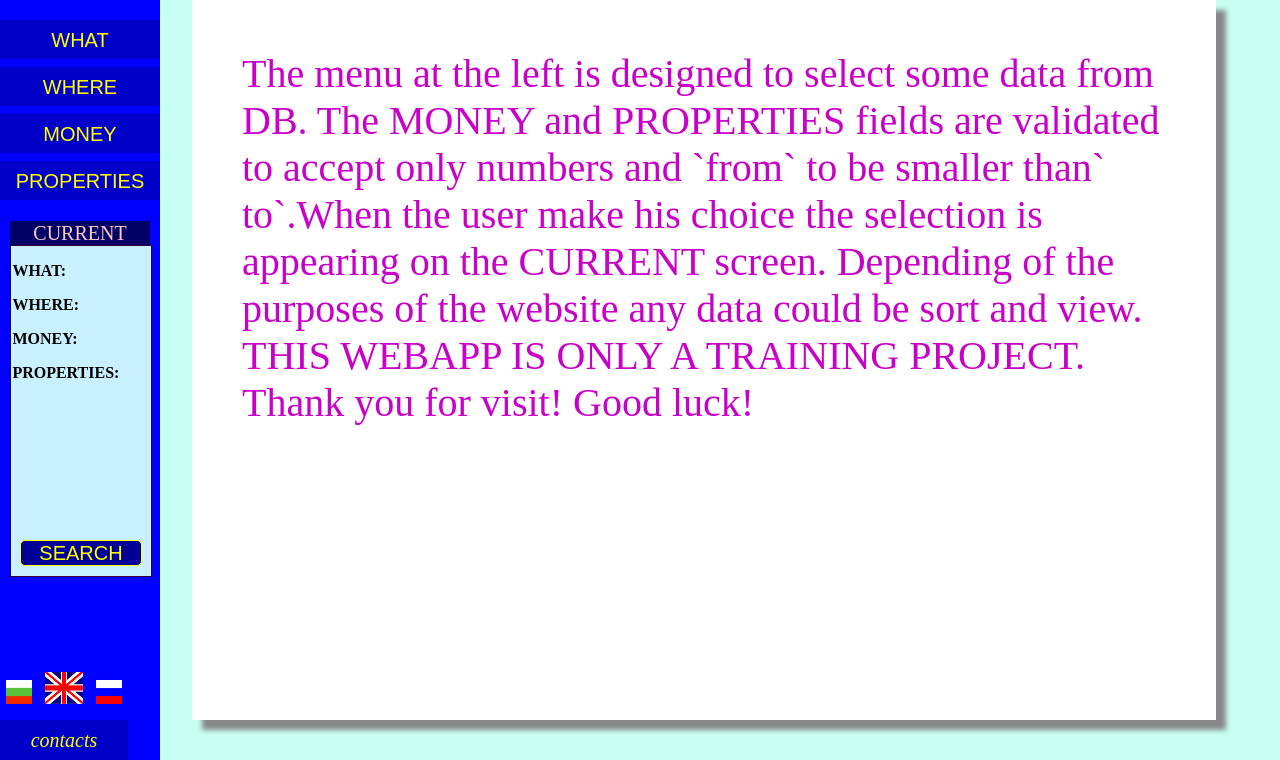
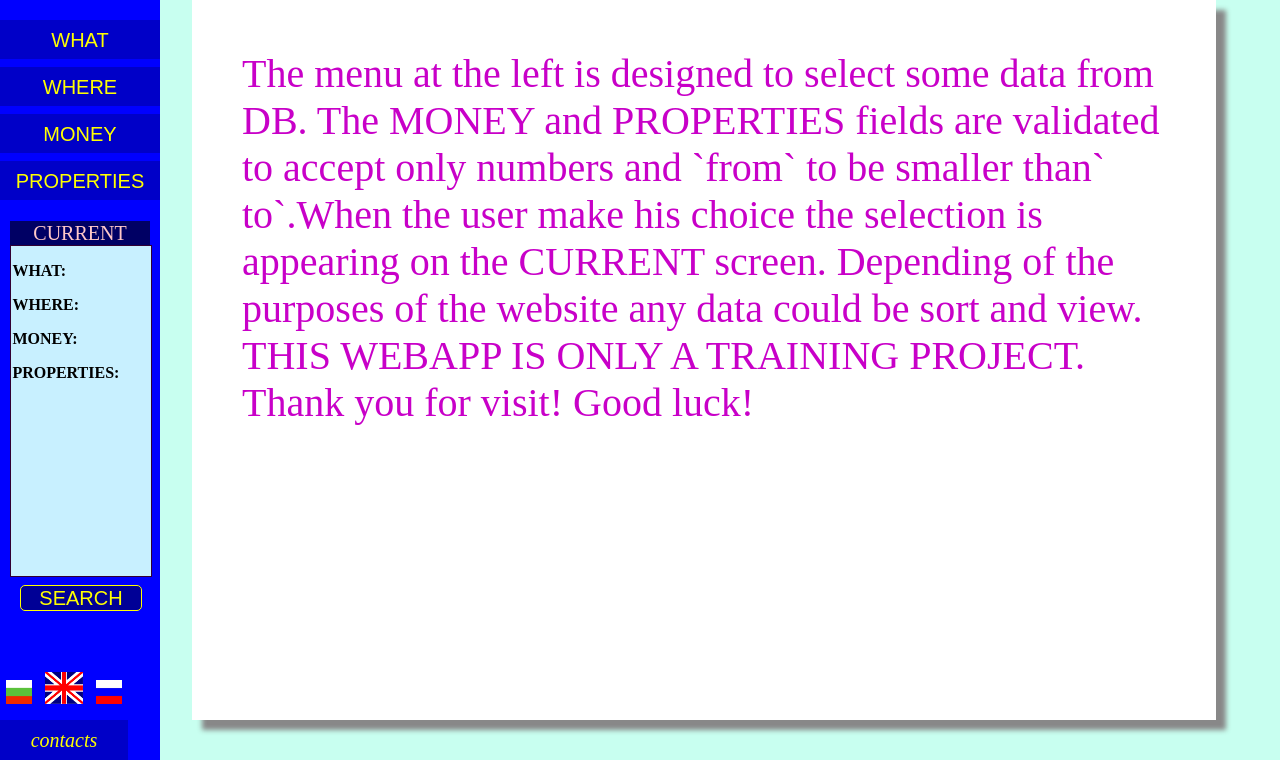
Before and after one commit to appostolov/FIRST_WEBSITE, a plain HTML site: page index.html in a window 1280 px wide. Shown: the part 40-800 px from the top of the page. Drawn offline with nearby package versions, Linux system fonts and the light colour scheme.

Commit message:
Update stylesheet.css

```diff
--- a/stylesheets/stylesheet.css
+++ b/stylesheets/stylesheet.css
@@ -94,7 +94,7 @@ background-color:rgb(0,0,100);margin:0px;
 
 #search_button{
 position:fixed;
-top:580px;left:20px;width:120px;height:24px;
+top:625px;left:20px;width:120px;height:24px;
 background-color:rgb(0,0,150);margin:0px;
 border-width:1px;
 border-style:solid;
```
